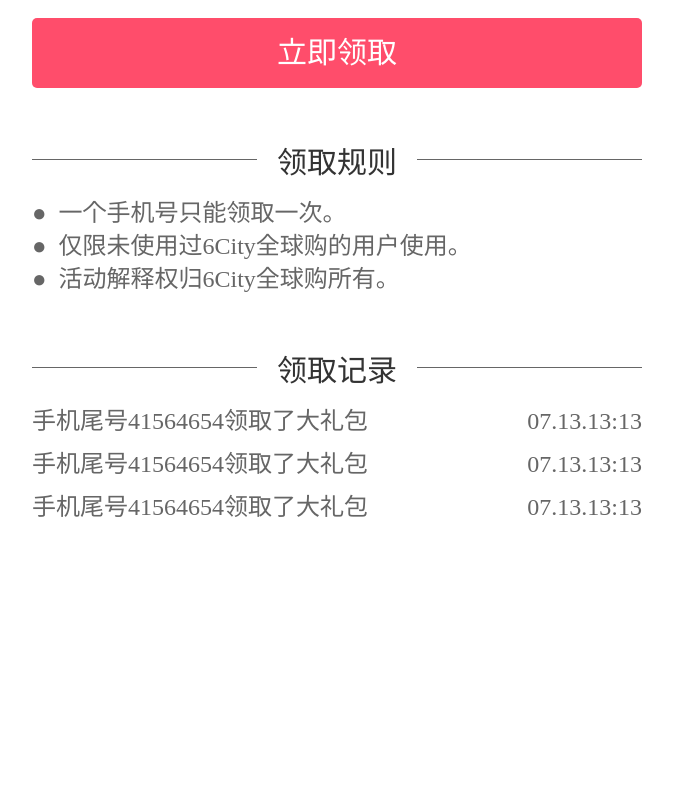
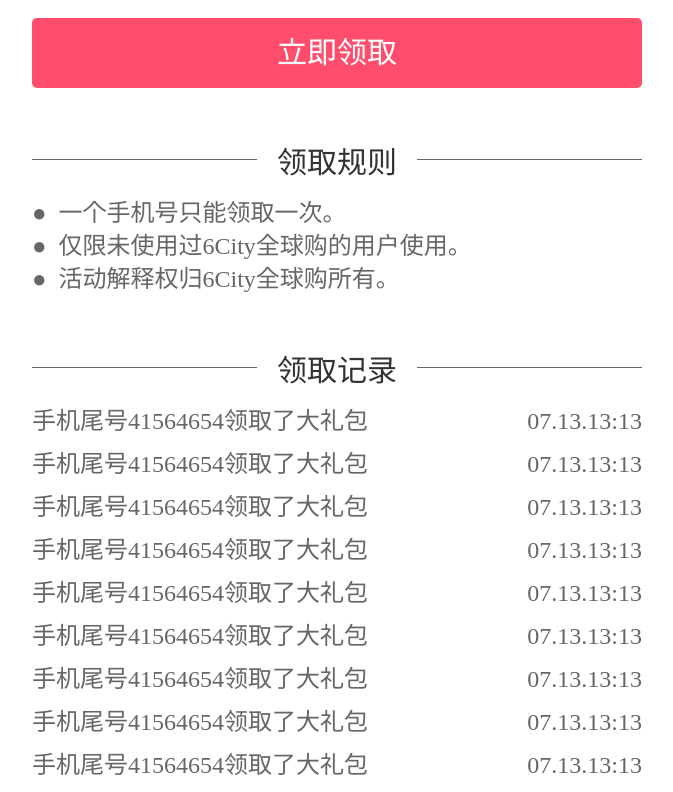
Before and after one commit to Catcheer/invite-six-city-h5, a Vue app: page /home in a window 1280 px wide. Shown: the part 429-1221 px from the top of the page, without its empty margins (303-976 px from the left). Before the commit the page ends 963 px from the top, so only its background shows below. Built offline with nearby package versions, Linux system fonts and the light colour scheme.

Commit message:
route history mode

```diff
--- a/index.html
+++ b/index.html
@@ -3,10 +3,9 @@
 
 <head>
   <meta charset="utf-8">
-  <title>invite</title>
+  <title>邀您体验6City一键海淘，懒人代购工具</title>
 
   <script>
-
     ! function (a, b) {
       function c() {
         var b = f.getBoundingClientRect().width;
@@ -54,7 +53,6 @@
         return "string" == typeof a && a.match(/px$/) && (b += "rem"), b
       }
     }(window, window.lib || (window.lib = {}));
-
   </script>
 
 </head>
--- a/package.json
+++ b/package.json
@@ -8,7 +8,7 @@
     "dev": "node build/dev-server.js",
     "build": "node build/build.js",
     "sass": "gulp",
-    "start": "concurrently \"npm run dev\" \"npm run sass\""
+    "start": "npm run dev & npm run sass"
   },
   "dependencies": {
     "offline-plugin": "^4.8.3",
--- a/src/components/home.vue
+++ b/src/components/home.vue
@@ -51,7 +51,32 @@
           <div class="flex-1">手机尾号41564654领取了大礼包</div>
           <div class="width_135">07.13.13:13</div>
         </li>
+         <li class="font-size_24 color_666 line-height_33 margin-bottom_10 flex">
+          <div class="flex-1">手机尾号41564654领取了大礼包</div>
+          <div class="width_135">07.13.13:13</div>
+        </li>
+        <li class="font-size_24 color_666 line-height_33 margin-bottom_10 flex">
+          <div class="flex-1">手机尾号41564654领取了大礼包</div>
+          <div class="width_135">07.13.13:13</div>
+        </li>
+        <li class="font-size_24 color_666 line-height_33 margin-bottom_10 flex">
+          <div class="flex-1">手机尾号41564654领取了大礼包</div>
+          <div class="width_135">07.13.13:13</div>
+        </li>
+         <li class="font-size_24 color_666 line-height_33 margin-bottom_10 flex">
+          <div class="flex-1">手机尾号41564654领取了大礼包</div>
+          <div class="width_135">07.13.13:13</div>
+        </li>
+        <li class="font-size_24 color_666 line-height_33 margin-bottom_10 flex">
+          <div class="flex-1">手机尾号41564654领取了大礼包</div>
+          <div class="width_135">07.13.13:13</div>
+        </li>
+        <li class="font-size_24 color_666 line-height_33 margin-bottom_10 flex">
+          <div class="flex-1">手机尾号41564654领取了大礼包</div>
+          <div class="width_135">07.13.13:13</div>
+        </li>
       </ul>
+        <div class="scroll"></div>
 
       <!-- 领取记录 end -->
     </div>
--- a/src/router.js
+++ b/src/router.js
@@ -31,11 +31,26 @@ const routes = [
 // 3. 创建 router 实例，然后传 `routes` 配置
 // 你还可以传别的配置参数, 不过先这么简单着吧。
 export const router = new VueRouter({
-  routes // （缩写）相当于 routes: routes
+  mode: 'history',
+  routes,// （缩写）相当于 routes: routes
 })
 
 router.beforeEach((to, from, next) => {
-  console.log(to)
-  console.log(from)
-  next()
+
+  if (to.matched.some(record => record.meta.requiresAuth)) {
+    // this route requires auth, check if logged in
+    // if not, redirect to login page.
+    if (!auth.loggedIn()) {
+      next({
+        path: '/login',
+        query: { redirect: to.fullPath }
+      })
+    } else {
+      next()
+    }
+  } else {
+    next(vm => {
+      console.log(vm)
+    }) // 确保一定要调用 next()
+  }
 })
```
